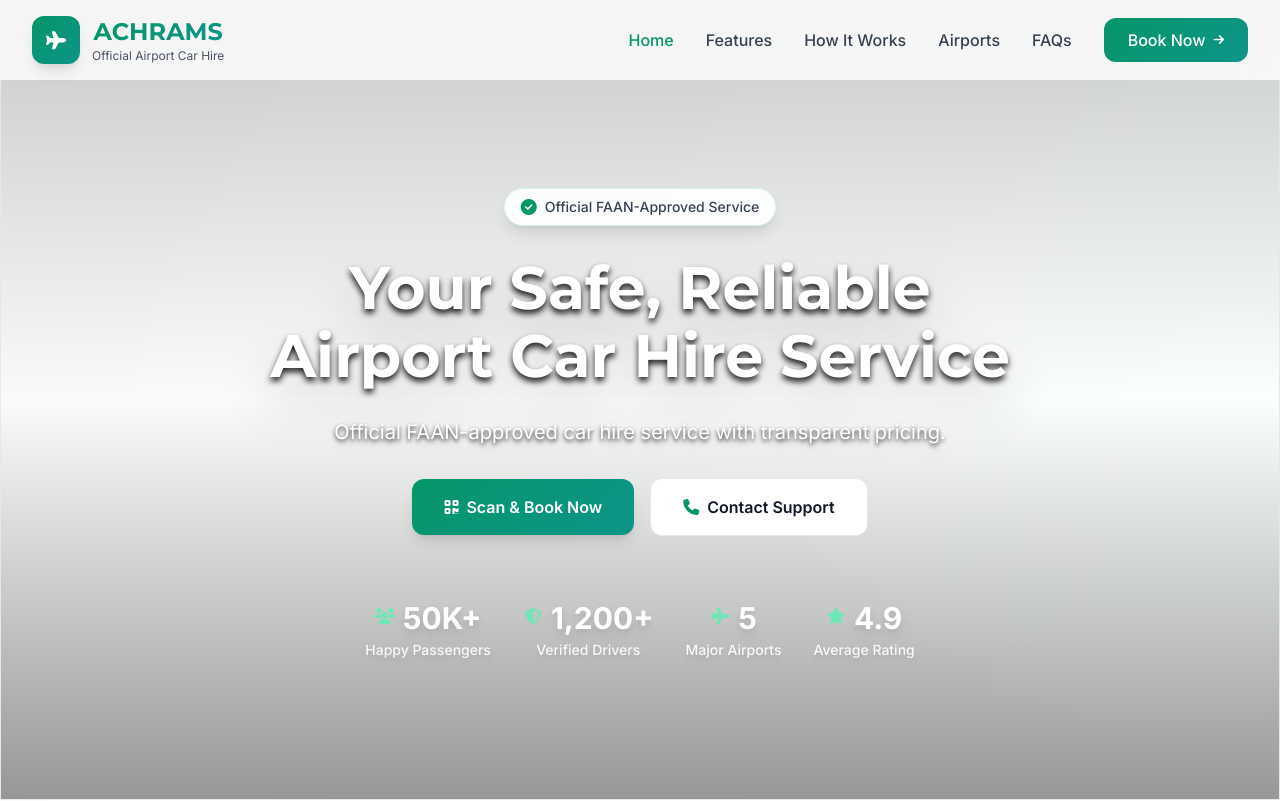
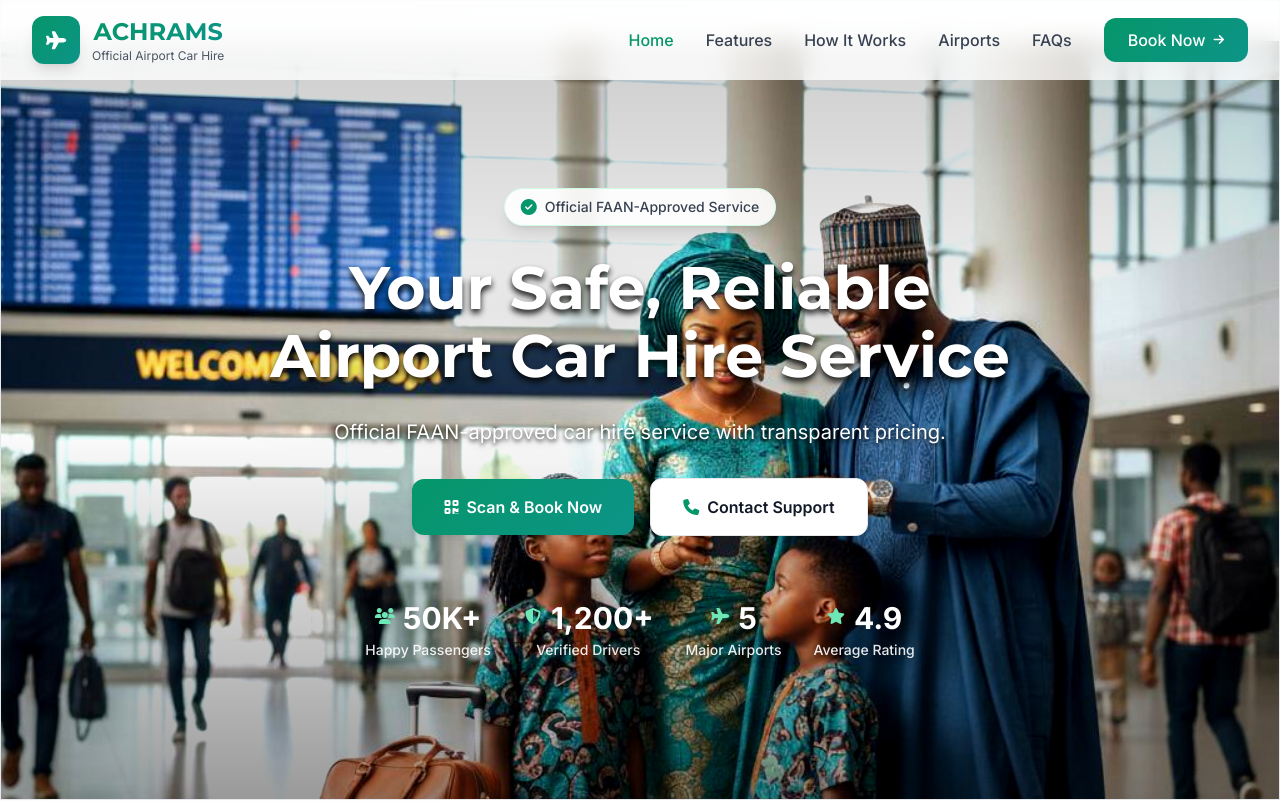
Before and after one commit to solkiona/Achram, a plain HTML site: page index.html in a window 1280 px wide. Shown: the top 801 px of the page. Drawn offline with nearby package versions, Linux system fonts and the light colour scheme.

Commit message:
fixed images that were cutting

```diff
--- a/index.html
+++ b/index.html
@@ -255,7 +255,7 @@
         }
     </style>
 </head>
-<body class="min-h-screen bg-gradient-to-br from-gray-50 via-emerald-50/20 to-teal-50/30 text-base">
+<body class="min-h-screen bg-gradient-to-br from-gray-50 via-emerald-50/20 to-teal-50/30 text-base overflow-x-hidden">
     <!-- Accessibility Controls -->
     <!-- <div class="accessibility-controls">
         <div class="flex items-center gap-4">
@@ -293,7 +293,7 @@
                         <p class="text-xs text-gray-600">Official Airport Car Hire</p>
                     </div>
                 </button>
-                <nav class="hidden md:flex items-center space-x-8">
+                <nav class="hidden lg:flex items-center space-x-8">
                     <button onclick="changePage('home')" class="font-medium text-gray-700 hover:text-emerald-600 current-page">Home</button>
                     <a href="#features" class="text-gray-700 hover:text-emerald-600 font-medium">Features</a>
                     <a href="#how-it-works" class="text-gray-700 hover:text-emerald-600 font-medium">How It Works</a>
@@ -307,7 +307,7 @@
                         <i class="fas fa-arrow-right text-xs"></i>
                     </button>
                 </nav>
-                <button id="mobile-menu-button" class="md:hidden p-2 text-gray-700 hover:bg-emerald-50 rounded-lg">
+                <button id="mobile-menu-button" class="lg:hidden p-2 text-gray-700 hover:bg-emerald-50 rounded-lg">
                     <i class="fas fa-bars text-lg"></i>
                 </button>
             </div>
@@ -338,10 +338,10 @@
 
     <!-- Hero Section -->
     <!-- Enhanced Hero Section with Improved Image Visibility and Text Legibility -->
-<section id="home-page" class="pt-32 pb-20 px-4 relative overflow-hidden border h-[100vh]">
-    <div class="absolute inset-0 z-0">
+<section id="home-page" class="pt-32 pb-20 px-4 relative overflow-hidden border h-[100vh] w-full">
+    <div class="absolute inset-0 z-0 top-10">
         <div class="hero-image active" style="background-image: url('faan_hero.jpg');"></div>
-        <div class="hero-image" style="background-image: url('faan_hero3');"></div>
+        <div class="hero-image" style="background-image: url('faan_hero3.png');"></div>
         <div class="hero-image" style="background-image: url('faan_hero2.jpeg');"></div>
         <!-- Overlay for enhanced contrast -->
         <div class="absolute inset-0 bg-gradient-to-b from-black/20 via-transparent to-black/40 z-1"></div>
```
Also changed, not shown: faan_hero3.png (added), 2 other files.
